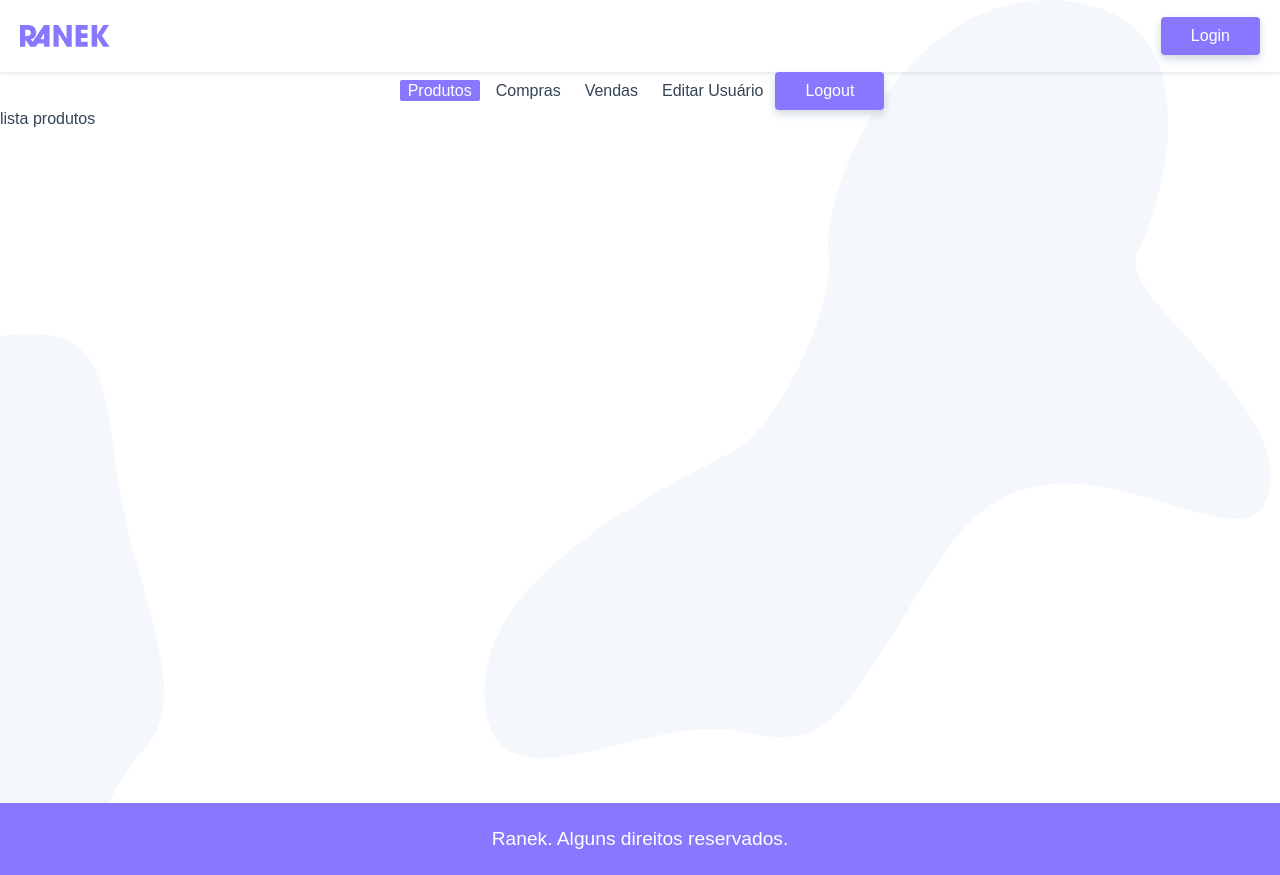
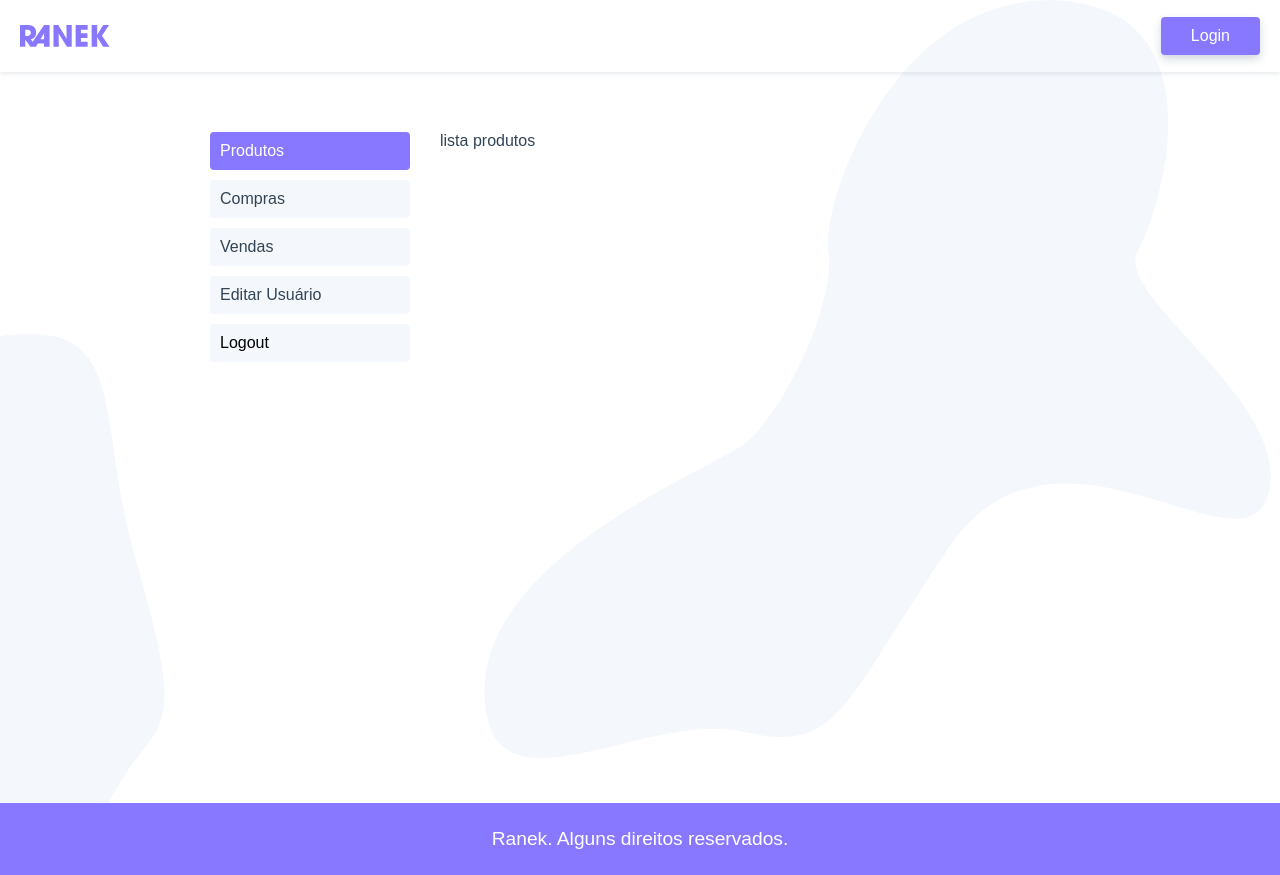
Before and after one commit to KamilydosSantos/ranek, a Vue app: page /user in a window 1280 px wide. Built offline with nearby package versions, Linux system fonts and the light colour scheme.

Commit message:
feat: user menu style

```diff
--- a/src/views/user/MyUser.vue
+++ b/src/views/user/MyUser.vue
@@ -15,7 +15,7 @@
                     <router-link class="user__element" :to="{name: 'edit'}">Editar Usuário</router-link>
                 </li>
                 <li>
-                    <button class="btn" @click.prevent="logout">Logout</button>
+                    <button class="user__element user__btn" @click="logout">Logout</button>
                 </li>
             </ul>
         </nav>
@@ -38,20 +38,41 @@ export default {
 </script>
 
 <style lang="scss" scoped>
-.user__list {
-    display: flex;
-    align-items: center;
-    justify-content: center;
-    grid-column: 1/-1;
+
+.user {
+    display: grid;
+    grid-template-columns: minmax(140px, 200px) 1fr;
+    max-width: 900px;
+    margin: 40px auto;
+    grid-gap: 30px;
+    padding: 20px;
+    &__element {
+        display: block;
+        background: #f4f7fc;
+        padding: 10px;
+        margin-bottom: 10px;
+        border-radius: 4px;
+        &.router-link-exact-active,
+        &:hover {
+            background: #87f;
+            color: #fff;
+        }
+    }
+    &__btn {
+        padding: 10px;
+        border: none;
+        width: 100%;
+        font-size: 1rem;
+        text-align: left;
+        font-family: Arial, Helvetica, sans-serif;
+        cursor: pointer;
+    }
 }
-.user__element {
-    padding: 2px 8px;
-    border-radius: 2px;
-    margin: 4px;
-    &.router-link-exact-active,
-    &:hover {
-        background: #87f;
-        color: #fff;
+
+@media screen and (max-width: 500px) {
+    .user {
+        grid-template-columns: 1fr;
+        margin: 0px auto;
     }
 }
 </style>
```
